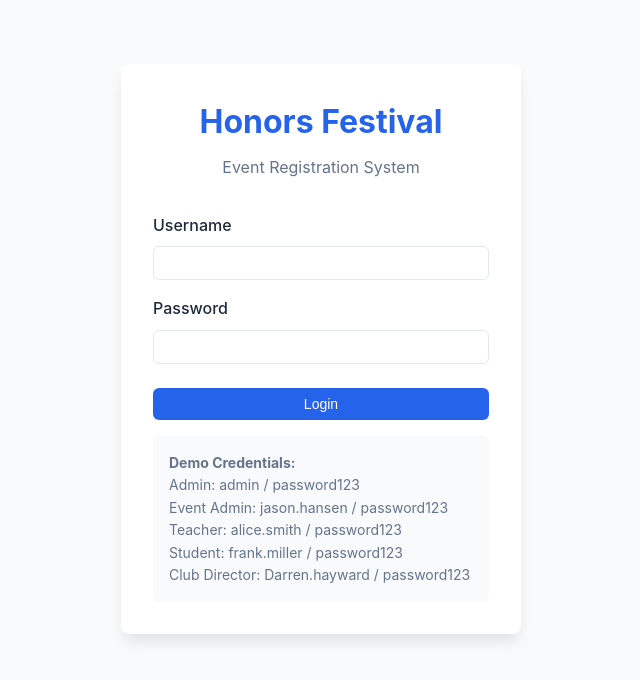
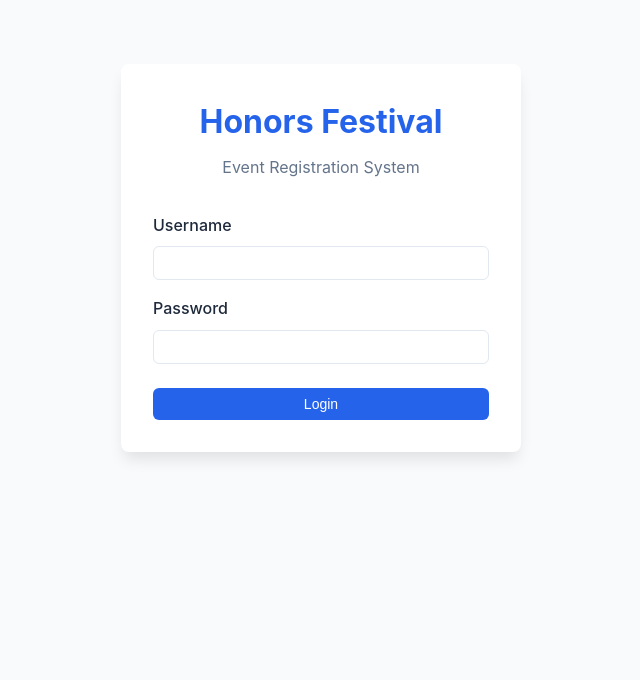
Before and after one commit to thehansentribe/honorsfest, a website: page public/login.html in a window 1280 px wide. Shown: the whole page, without its empty margins (319-959 px from the left). Drawn offline with Linux system fonts and the light colour scheme.

Commit message:
Prepare for production deployment - remove demo credentials and update documentation

```diff
--- a/public/login.html
+++ b/public/login.html
@@ -30,15 +30,6 @@
         <button type="submit" class="btn btn-primary" style="width: 100%;">
           Login
         </button>
-      </div>
-
-      <div style="margin-top: 1rem; padding: 1rem; background: #f8fafc; border-radius: 0.375rem; font-size: 0.875rem; color: #64748b;">
-        <strong>Demo Credentials:</strong><br>
-        Admin: admin / password123<br>
-        Event Admin: jason.hansen / password123<br>
-        Teacher: alice.smith / password123<br>
-        Student: frank.miller / password123<br>
-        Club Director: Darren.hayward / password123
       </div>
     </form>
   </div>
--- a/src/config/seed.js
+++ b/src/config/seed.js
@@ -63,7 +63,7 @@ function seedDatabase() {
       const birthDate = new Date(new Date().getFullYear() - 99, 0, 1).toISOString().split('T')[0];
 
       insertUser.run('System', 'Administrator', 'admin', birthDate, passwordHash, 'Admin', 1, 1);
-      console.log('Created default admin user: admin / password123');
+      console.log('Created default admin user');
     } else {
       console.log('Admin user already exists');
 
--- a/src/server.js
+++ b/src/server.js
@@ -45,7 +45,7 @@ async function startServer() {
     initializeDatabase();
     app.listen(PORT, () => {
       console.log(`Server running on http://localhost:${PORT}`);
-      console.log(`Login with: admin / password123`);
+      console.log(`Database initialized`);
     });
   } catch (error) {
     console.error('Failed to start server:', error);
```
Also changed, not shown: README.md.
